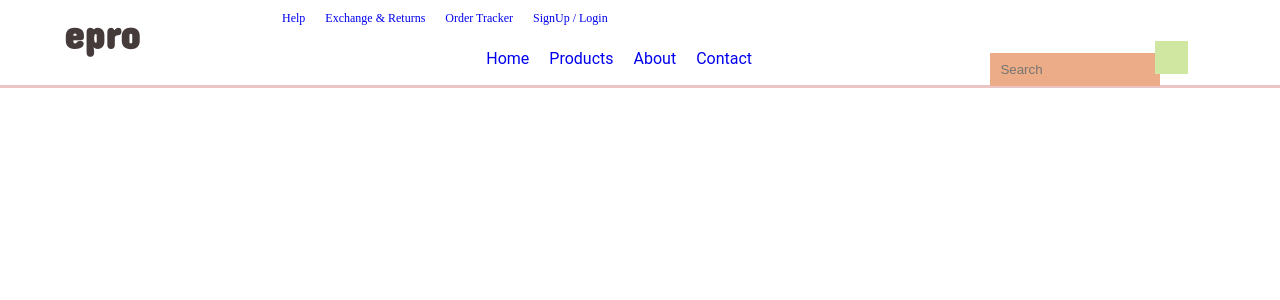
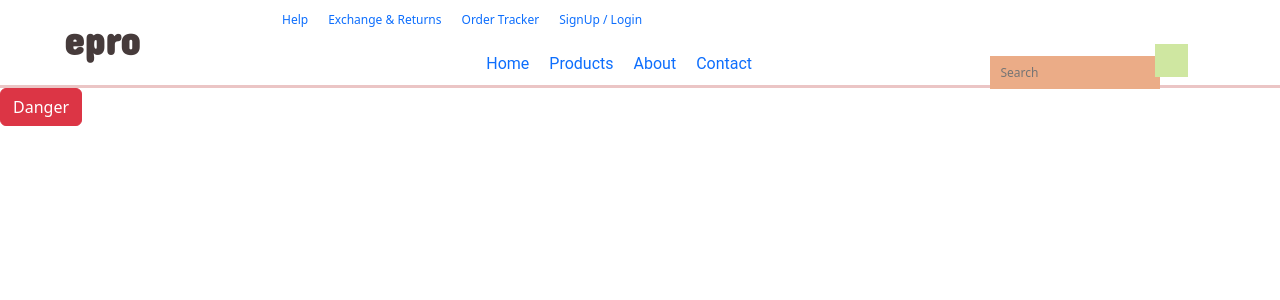
Before and after one commit to pablex72/ecommerce-angular, an Angular app: page / in a window 1280 px wide. Shown: the top 300 px of the page. Built offline with nearby package versions, Linux system fonts and the light colour scheme.

Commit message:
project inizialitation with bootstrap 5

```diff
--- a/angular.json
+++ b/angular.json
@@ -25,6 +25,7 @@
               "src/assets"
             ],
             "styles": [
+              "node_modules/bootstrap/dist/css/bootstrap.min.css",
               "src/styles.css"
             ],
             "scripts": []
--- a/package.json
+++ b/package.json
@@ -10,6 +10,7 @@
   },
   "private": true,
   "dependencies": {
+    "5": "^0.0.1",
     "@angular/animations": "^16.2.0",
     "@angular/common": "^16.2.0",
     "@angular/compiler": "^16.2.0",
@@ -18,6 +19,7 @@
     "@angular/platform-browser": "^16.2.0",
     "@angular/platform-browser-dynamic": "^16.2.0",
     "@angular/router": "^16.2.0",
+    "bootstrap": "^5.3.6",
     "rxjs": "~7.8.0",
     "tslib": "^2.3.0",
     "zone.js": "~0.13.0"
--- a/src/app/app.component.html
+++ b/src/app/app.component.html
@@ -1 +1,2 @@
 <app-header></app-header>
+<button type="button" class="btn btn-danger">Danger</button>
```
Also changed, not shown: 1 other file (tests, documents, lock files or other folders).
